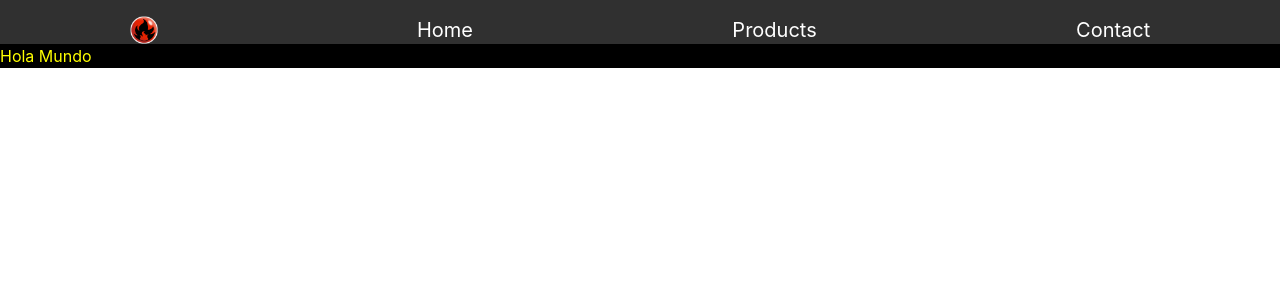
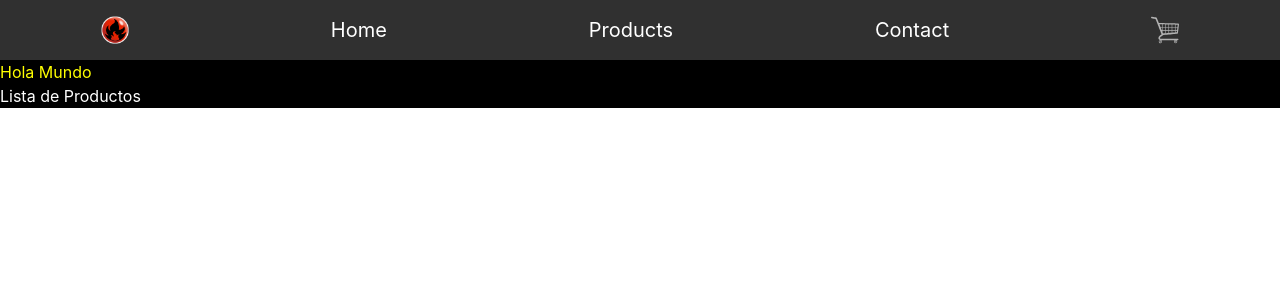
Before and after one commit to IvanMCorrea/E-commerce, a React (Create React App) app: page / in a window 1280 px wide. Shown: the top 300 px of the page. Built offline with nearby package versions, Linux system fonts and the light colour scheme.

Commit message:
v0.2: Agrego ItemListContainer y CartWidget al proyecto

```diff
--- a/src/App.jsx
+++ b/src/App.jsx
@@ -1,12 +1,14 @@
 //Imports
 import "./main.scss";
 import NavBar from "./components/NavBar/NavBar";
+import ItemListContainer from "./components/ItemListContainer/ItemListContainer";
 //Código base
 const App = () => {
   return (
     <div className="background">
       <NavBar/>
       <h1 className="yellow">Hola Mundo</h1>
+      <ItemListContainer greetings="Lista de Productos" textColor="white"/>
     </div>
   );
 }
--- /dev/null
+++ b/src/components/ItemListContainer/ItemListContainer.jsx
@@ -0,0 +1,12 @@
+import React from 'react'
+
+const ItemListContainer = (props) => {
+    const styleText = {
+        color: props.textColor,
+    }
+    return (
+        <h2 style={styleText}>{props.greetings}</h2>
+    )
+}
+
+export default ItemListContainer
--- /dev/null
+++ b/src/components/NavBar/CartWidget/CartWidget.jsx
@@ -0,0 +1,10 @@
+import React from 'react'
+import cartImg from "../../../img/Carrito.svg";
+
+const CartWidget = () => {
+    return (
+        <img src={cartImg} alt="Carrito" className='navBar__list--carrito' />
+    )
+}
+
+export default CartWidget
--- a/src/components/NavBar/NavBar.jsx
+++ b/src/components/NavBar/NavBar.jsx
@@ -1,4 +1,5 @@
 import React from 'react';
+import CartWidget from './CartWidget/CartWidget';
 import logoImg from "../../img/Fuego.png";
 
 const NavBar = () => {
@@ -9,6 +10,7 @@ const NavBar = () => {
                 <li><a href="#">Home</a></li>
                 <li><a href="#">Products</a></li>
                 <li><a href="#">Contact</a></li>
+                <CartWidget/>
             </ul>
         </nav>
     )
--- a/src/main.scss
+++ b/src/main.scss
@@ -14,6 +14,7 @@
     color: white;
     background-color: #303030;
     padding-top: 1rem;
+    padding-bottom: 1rem;
 }
 .navBar__list{
     display: flex;
@@ -23,3 +24,7 @@
     width: 28px;
     height: auto;
 }
+.navBar__list--carrito{
+    width: 28px;
+    height: auto;
+}
```
Also changed, not shown: src/img/Carrito.svg (added).
